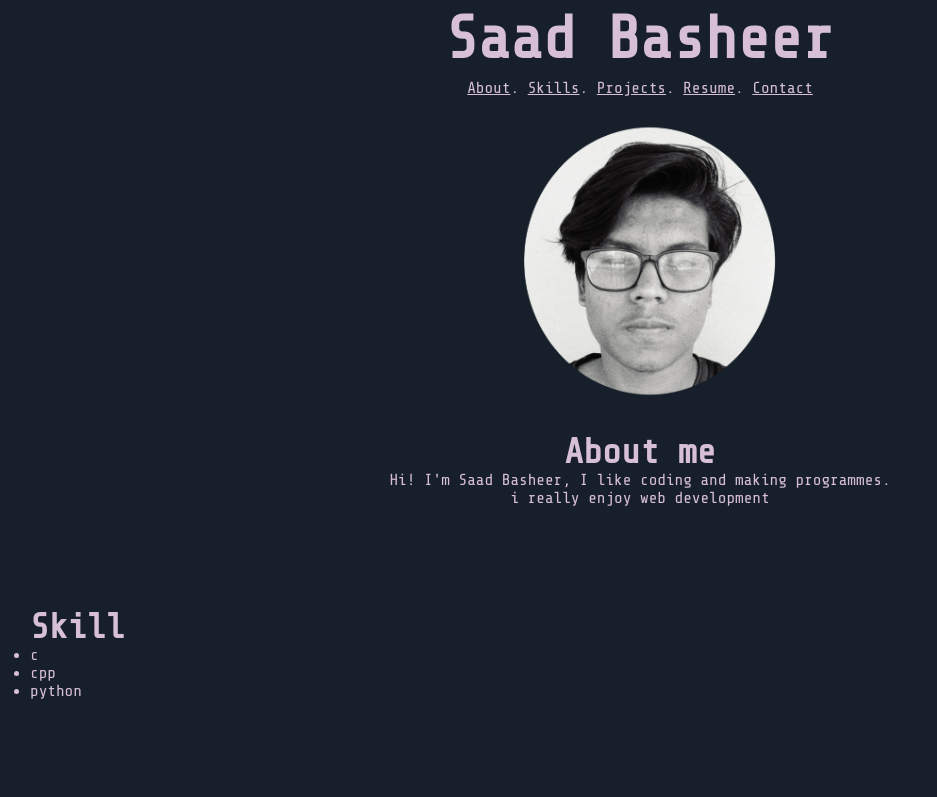
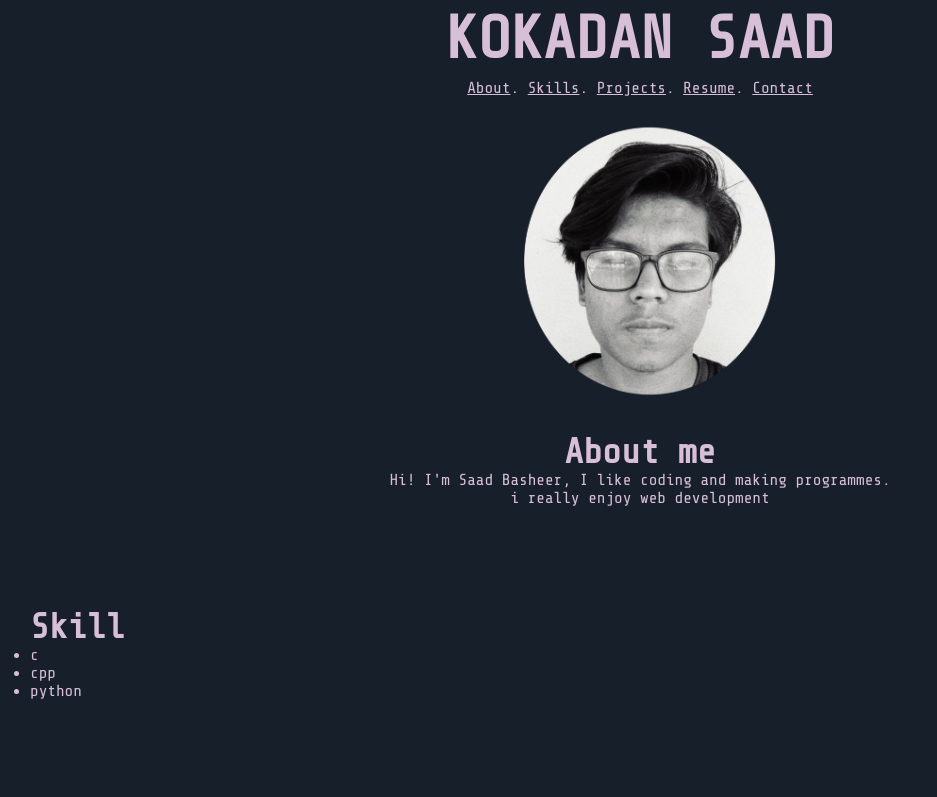
Before and after one commit to saadbasheer/codingninja, a plain HTML site: page index.html in a window 1280 px wide. Shown: the top 797 px of the page, without its empty margins (0-937 px from the left). Drawn offline with nearby package versions, Linux system fonts and the light colour scheme.

Commit message:
Update index.html

```diff
--- a/index.html
+++ b/index.html
@@ -1,7 +1,7 @@
 <!DOCTYPE html>
 
 <head>
-    <title>Saad Basheer</title>
+    <title>KOKADAN SAAD</title>
     <link rel="stylesheet" href="style.css">
     <link rel="preconnect" href="https://fonts.googleapis.com">
     <link rel="preconnect" href="https://fonts.gstatic.com" crossorigin>
@@ -11,7 +11,7 @@
 <body>
 
     <div class="header">
-        <h1>Saad Basheer</h1>
+        <h1>KOKADAN SAAD</h1>
     </div>
 
 
```
